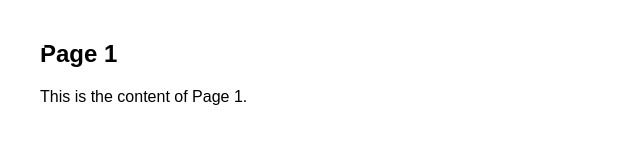
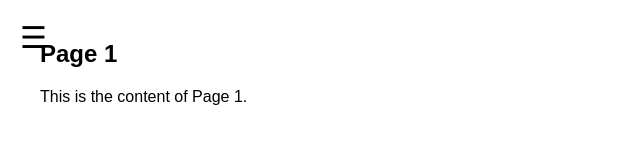
Before and after one commit to NeshaSD27/TestSite, a plain HTML site: page index.html in a window 1280 px wide. Shown: the full height of the page, 0-640 px from the left. Drawn offline with Linux system fonts and the light colour scheme.

Commit message:
styles.css

```diff
--- a/styles.css
+++ b/styles.css
@@ -31,13 +31,10 @@
     color: black;
 }
 
-.menu-icon, .close-icon {
+.menu-icon {
     font-size: 30px;
-    color: white;
+    color: black; /* Change the color to black */
     cursor: pointer;
-}
-
-.menu-icon {
     position: absolute;
     top: 20px;
     left: 20px;
```
